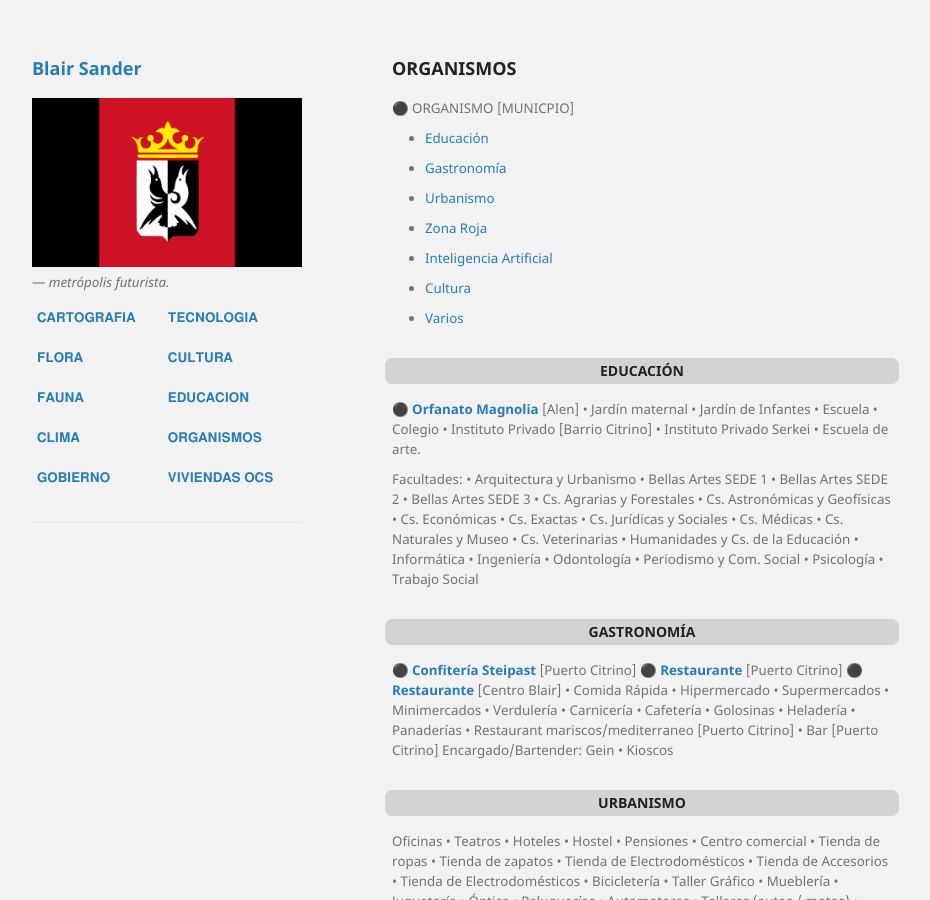
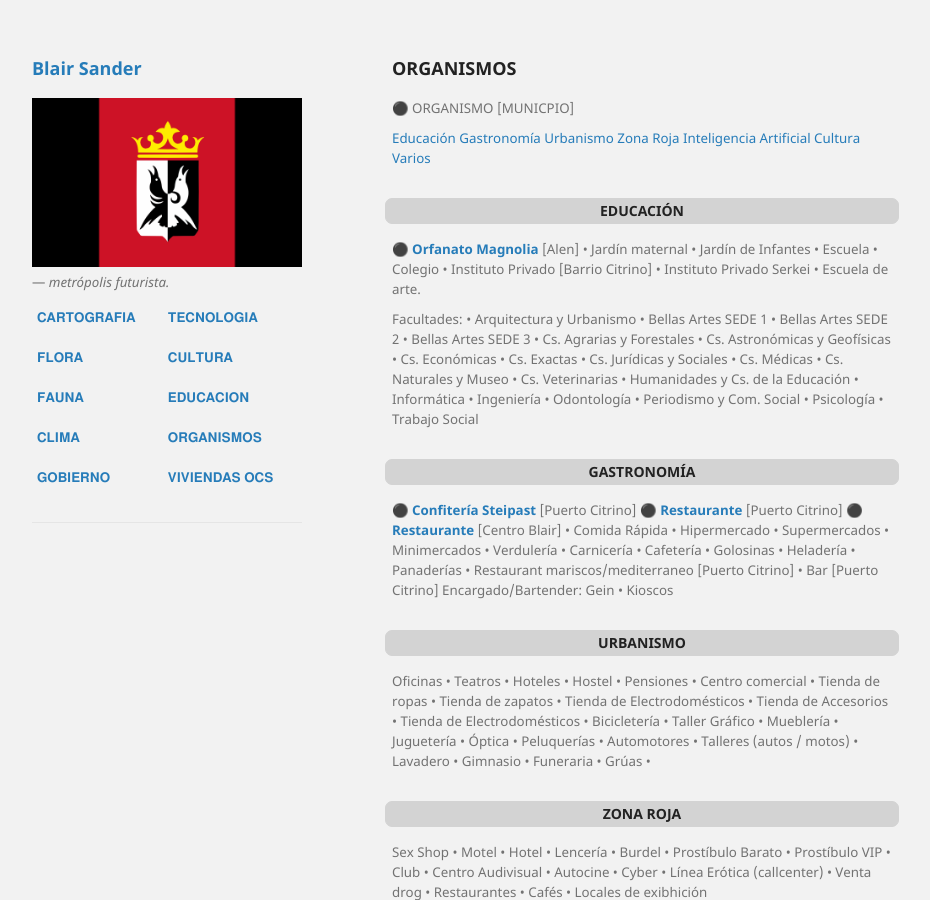
Before and after one commit to BlairSander/ciudad, a Jekyll site: the page built from organismos.md, in a window 1280 px wide and 900 px high. Shown: the whole window, without its empty margins (178-1108 px from the left). Built offline with Jekyll 4.4.1, drawn with Linux system fonts in a browser that asks for light colours; our own code applies the rules of GitHub Pages for plain Markdown files.

```diff
--- a/organismos.md
+++ b/organismos.md
@@ -6,13 +6,13 @@ layout: default
 
 ⚫ ORGANISMO [MUNICPIO]
 
-- [Educación](#educación)
-- [Gastronomía](#gastronomía)
-- [Urbanismo](#urbanismo)
-- [Zona Roja](#zona-roja)
-- [Inteligencia Artificial](#inteligencia-artificial)
-- [Cultura](#cultura)
-- [Varios](#varios)
+[Educación](#educación)
+[Gastronomía](#gastronomía)
+[Urbanismo](#urbanismo)
+[Zona Roja](#zona-roja)
+[Inteligencia Artificial](#inteligencia-artificial)
+[Cultura](#cultura)
+[Varios](#varios)
 
 ## EDUCACIÓN
 **[⚫ Orfanato Magnolia](https://blairsander.github.io/ciudad/orfanato.html)** [Alen] • Jardín maternal • Jardín de Infantes • Escuela • Colegio • Instituto Privado [Barrio Citrino] • Instituto Privado Serkei • Escuela de arte.
```
